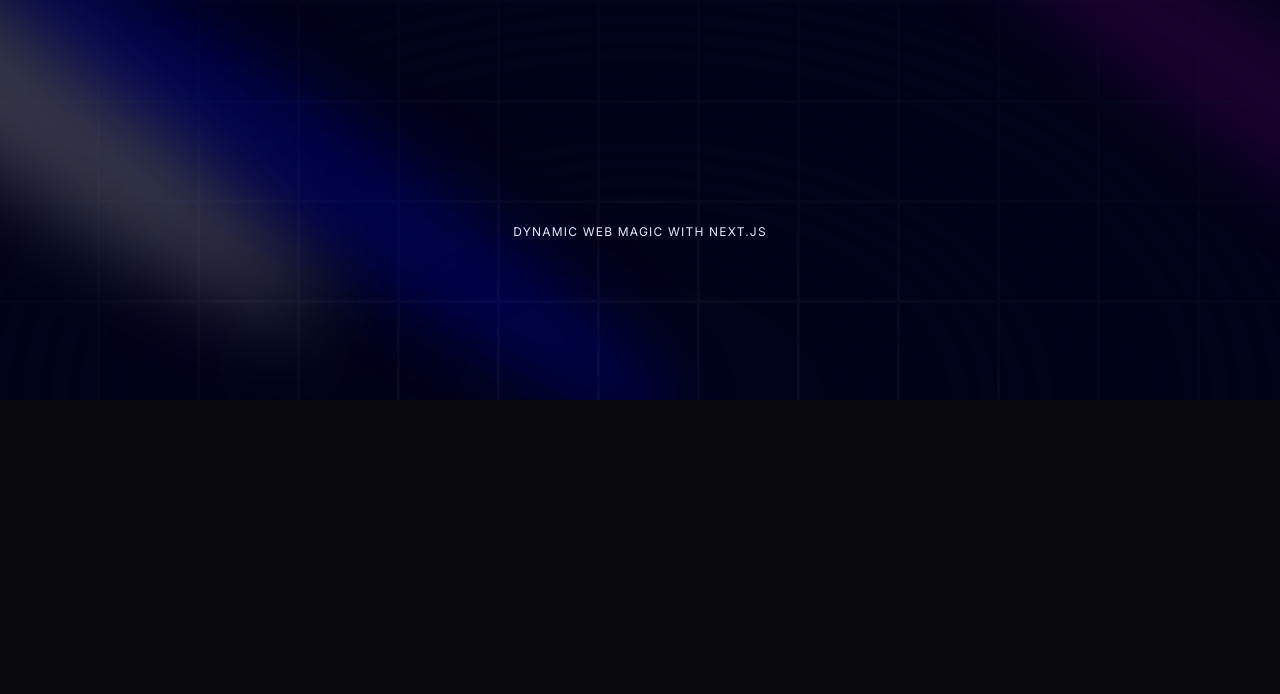
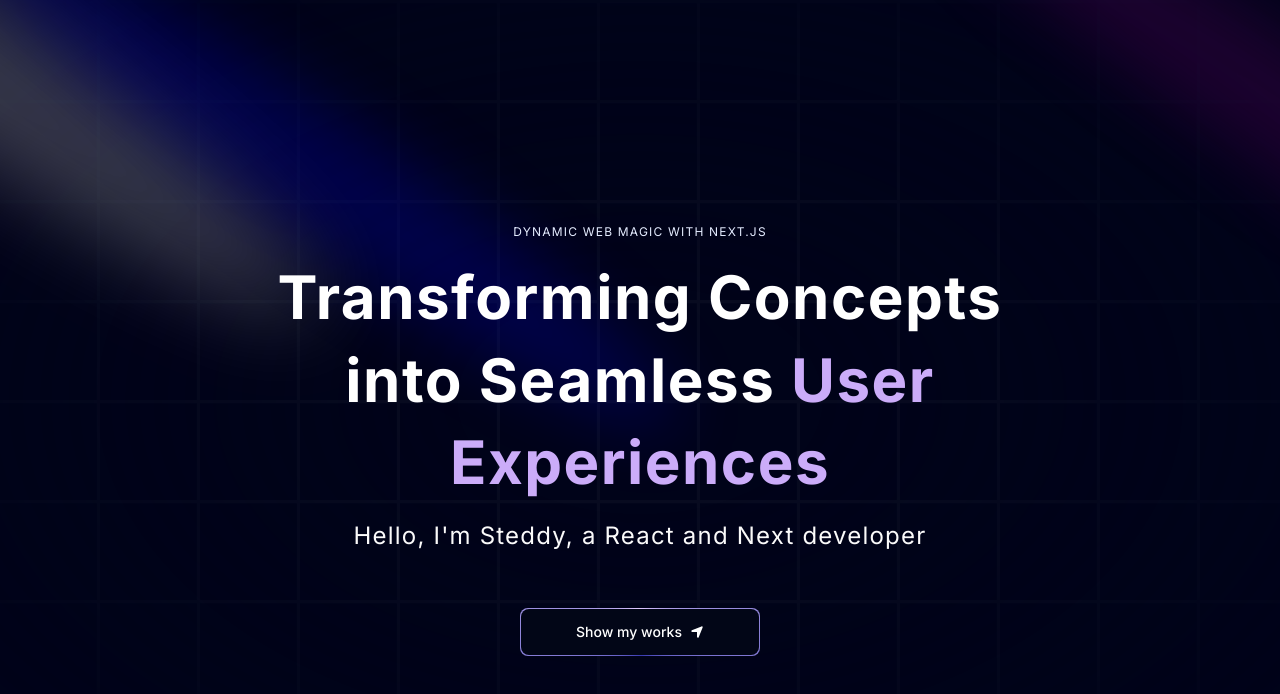
Before and after one commit to Steddyz/react-next-portfolio, a Next.js app: page / in a window 1280 px wide. Shown: the top 694 px of the page. Built offline with nearby package versions, Linux system fonts and the light colour scheme.

Commit message:
add Hero section

```diff
--- a/components/Hero.tsx
+++ b/components/Hero.tsx
@@ -1,5 +1,8 @@
 import React from "react";
 import { Spotlight } from "./ui/Spotlight";
+import { FaLocationArrow } from "react-icons/fa6";
+import { TextGenerateEffect } from "./ui/TextGenerateEffect";
+import MagicButton from "./ui/MagicButton";
 
 const Hero = () => {
   return (
@@ -16,7 +19,7 @@
         <Spotlight className="top-28 left-80 h-[80vh] w-[50vh]" fill="blue" />
       </div>
       <div
-        className="h-screen w-full dark:bg-black-100 bg-white dark:bg-grid-white/[0.03] bg-grid-black-100/[0.2]
+        className=" h-screen w-full dark:bg-black-100 bg-white dark:bg-grid-white/[0.03] bg-grid-black-100/[0.2]
        absolute top-0 left-0 flex items-center justify-center"
       >
         {/* Radial gradient for the container to give a faded look */}
@@ -27,10 +30,25 @@
         />
       </div>
       <div className="flex justify-center relative my-20 z-10">
-        <div className="max-w-[89vw] md:max-w-2xl lg:max-w-[60vh] flex flex-col items-center justify-center">
+        <div className="max-w-[89vw] md:max-w-2xl lg:max-w-[60vw] flex flex-col items-center justify-center">
           <h2 className="uppercase tracking-widest text-xs text-center text-blue-100 max-w-80">
             Dynamic Web Magic with Next.js
           </h2>
+
+          <TextGenerateEffect
+            className="text-center text-[40px] md:text-5xl lg:text-6xl"
+            words="Transforming Concepts into Seamless User Experiences"
+          />
+          <p className="text-center md:tracking-wider mb-4 text-sm md:text-lg lg:text-2xl">
+            Hello, I&apos;m Steddy, a React and Next developer
+          </p>
+          <a href="/">
+            <MagicButton
+              title="Show my works"
+              icon={<FaLocationArrow />}
+              position="right"
+            />
+          </a>
         </div>
       </div>
     </div>
--- /dev/null
+++ b/components/ui/MagicButton.tsx
@@ -0,0 +1,32 @@
+import React from "react";
+
+interface MagicButtonType {
+  title: string;
+  icon: React.ReactNode;
+  position: string;
+  handleClick?: () => void;
+  otherClasses?: string;
+}
+
+const MagicButton = ({
+  title,
+  icon,
+  position,
+  handleClick,
+  otherClasses,
+}: MagicButtonType) => {
+  return (
+    <button className="relative inline-flex h-12 w-full overflow-hidden rounded-lg p-[1px] focus:outline-none md:w-60 md:mt-10">
+      <span className="absolute inset-[-1000%] animate-[spin_2s_linear_infinite] bg-[conic-gradient(from_90deg_at_50%_50%,#E2CBFF_0%,#393BB2_50%,#E2CBFF_100%)]" />
+      <span
+        className={`inline-flex h-full w-full cursor-pointer items-center justify-center rounded-lg bg-slate-950 px-7 py-1 text-sm font-medium text-white backdrop-blur-3xl gap-2 ${otherClasses}`}
+      >
+        {position === "left" && icon}
+        {title}
+        {position === "right" && icon}
+      </span>
+    </button>
+  );
+};
+
+export default MagicButton;
--- /dev/null
+++ b/components/ui/TextGenerateEffect.tsx
@@ -0,0 +1,60 @@
+"use client";
+import { useEffect } from "react";
+import { motion, stagger, useAnimate } from "framer-motion";
+import { cn } from "@/utils/cnn";
+
+export const TextGenerateEffect = ({
+  words,
+  className,
+}: {
+  words: string;
+  className?: string;
+}) => {
+  const [scope, animate] = useAnimate();
+  let wordsArray = words.split(" ");
+  useEffect(() => {
+    console.log(wordsArray);
+    animate(
+      "span",
+      {
+        opacity: 1,
+      },
+      {
+        duration: 2,
+        delay: stagger(0.2),
+      }
+    );
+  }, [scope.current]);
+
+  const renderWords = () => {
+    return (
+      <motion.div ref={scope}>
+        {wordsArray.map((word, idx) => {
+          return (
+            <motion.span
+              key={word + idx}
+              // change here if idx is greater than 3, change the text color to #CBACF9
+              className={` ${
+                idx > 3 ? "text-purple" : "dark:text-white text-black"
+              } opacity-0`}
+            >
+              {word}{" "}
+            </motion.span>
+          );
+        })}
+      </motion.div>
+    );
+  };
+
+  return (
+    <div className={cn("font-bold", className)}>
+      {/* mt-4 to my-4 */}
+      <div className="my-4">
+        {/* remove  text-2xl from the original */}
+        <div className=" dark:text-white text-black leading-snug tracking-wide">
+          {renderWords()}
+        </div>
+      </div>
+    </div>
+  );
+};
```
